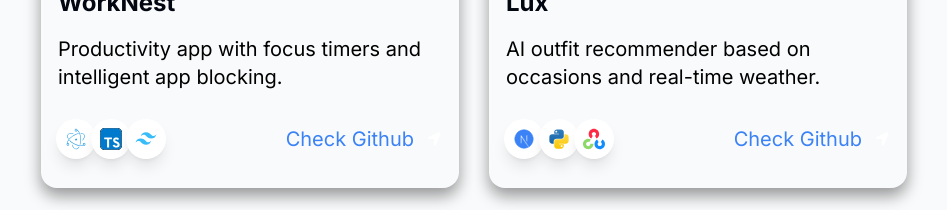
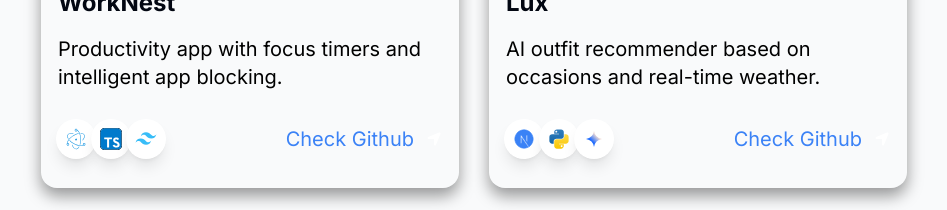
Before and after one commit to gbchill/web-portfolio, a Next.js app: page / in a window 1280 px wide. Shown: the part 5280-5490 px from the top of the page, without its empty margins (166-1113 px from the left). Built offline with nearby package versions, Linux system fonts and the light colour scheme.

Commit message:
Change from opencv to gemini svg

```diff
--- a/data/index.ts
+++ b/data/index.ts
@@ -99,7 +99,7 @@ export const projects = [
     title: "Lux",
     des: "AI outfit recommender based on occasions and real-time weather.",
     img: "/p4.jpg",
-    iconLists: ["/nextjs.svg", "/python.svg", "/opencv.svg"],
+    iconLists: ["/nextjs.svg", "/python.svg", "/gemini-color.svg"],
     link: "https://github.com/ashworks1706/DevHacks-2025",
   }
 ];
```
Also changed, not shown: public/gemini-color.svg (added).
